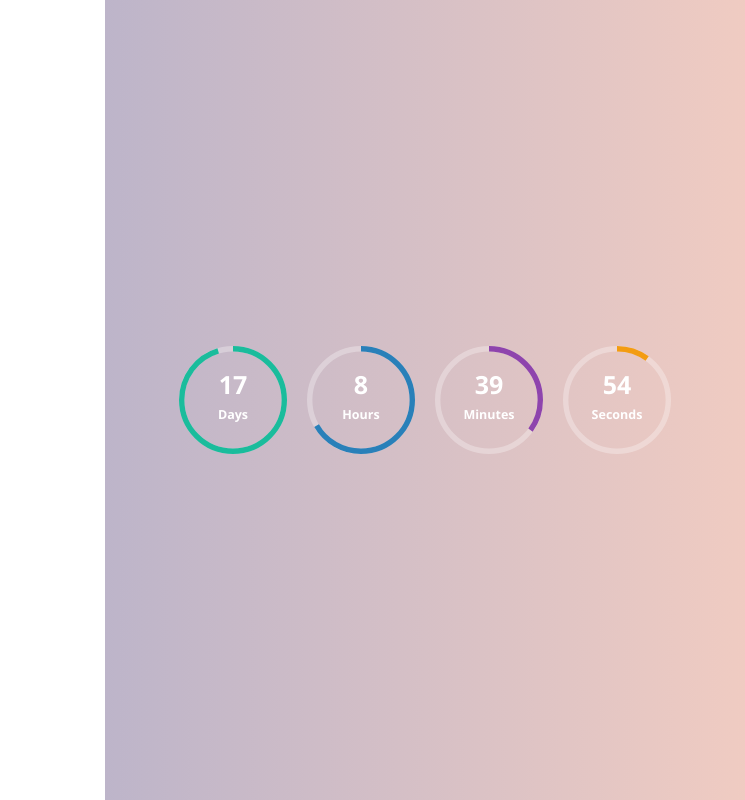
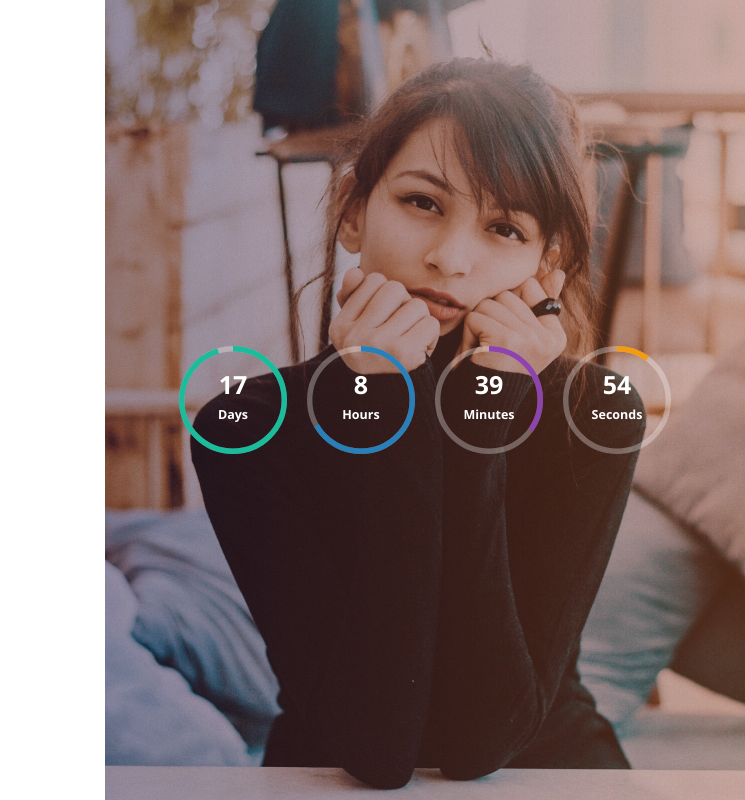
Before and after one commit to ayushfrost/ayushfrost.github.io, a plain HTML site: page index.html in a window 1280 px wide. Shown: the full height of the page, 535-1280 px from the left. Drawn offline with nearby package versions, Linux system fonts and the light colour scheme; files whose address does not match are found by name.

Commit message:
Image Fix
Broken image link fixed.

```diff
--- a/index.html
+++ b/index.html
@@ -62,7 +62,7 @@
 
 			</section><!-- left-section -->
 
-			<section class="right-section" style="background-image: url(images/image.jpeg)">
+			<section class="right-section" style="background-image: url(images/image.jpg)">
 
 				<div class="display-table center-text">
 					<div class="display-table-cell">
```
